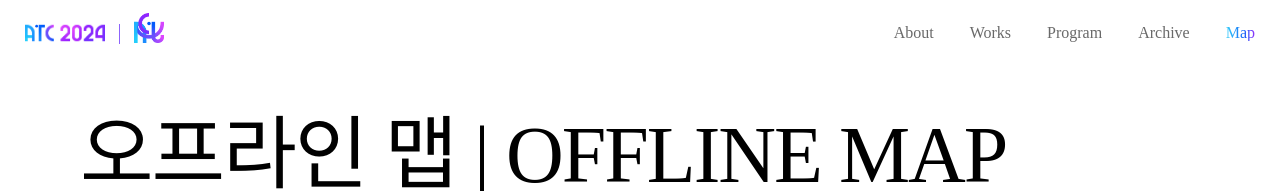
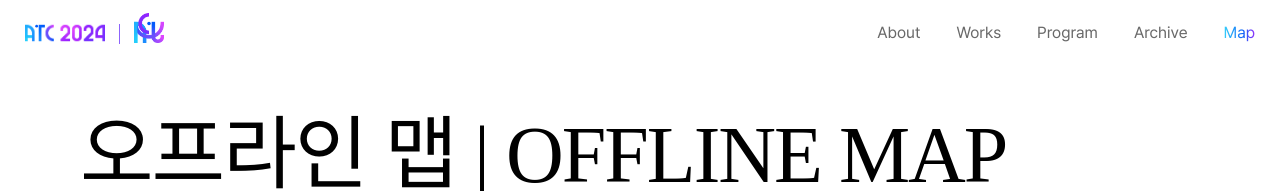
Before and after one commit to rmdnps10/ATC2024, a Next.js app: page /map in a window 1280 px wide. Shown: the top 191 px of the page. Built offline with nearby package versions, Linux system fonts and the light colour scheme.

Commit message:
Style: Header의 폰트 패밀리 제거 및 archive 페이지에서 'use client' 삭제 #42

```diff
--- a/src/app/(main)/Header.module.css
+++ b/src/app/(main)/Header.module.css
@@ -28,7 +28,6 @@
 .header ul li {
   font-size: 1.6rem;
   font-weight: 500;
-  font-family: Pretendard;
   font-weight: 400;
 }
 
--- a/src/app/(main)/archive/page.js
+++ b/src/app/(main)/archive/page.js
@@ -1,4 +1,3 @@
-'use client'
 import Image from 'next/image'
 import styles from './page.module.css'
 import Link from 'next/link'
```
